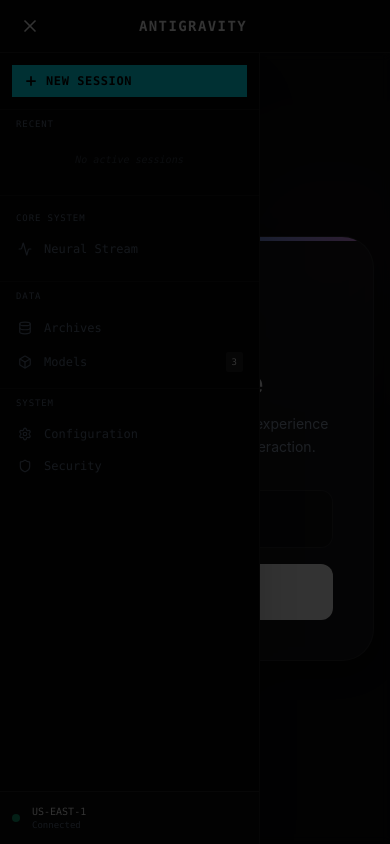
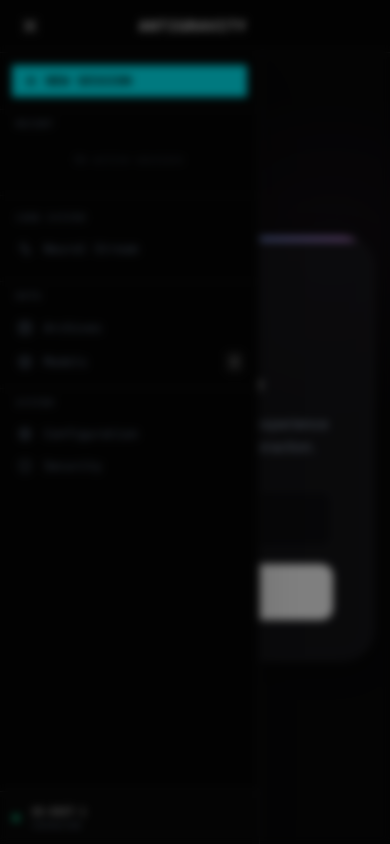
Before and after one commit to rathodloki/antigravity-chat, a React (Vite) app: page / in a window 390 px wide. Both pictures are taken after a click on the button 30 px from the left and 26 px from the top of the page. Built offline with nearby package versions, Linux system fonts and the light colour scheme.

Commit message:
Fix UI: Hide duplicate mobile logo & lighten menu overlay

```diff
--- a/src/components/ChatInterface.tsx
+++ b/src/components/ChatInterface.tsx
@@ -128,7 +128,7 @@ export const ChatInterface: React.FC = () => {
             {/* Header / Top Bar - Pro Dashboard Style */}
             <header className="flex justify-between items-center px-6 py-3 w-full z-20 bg-[#0a0a0b] border-b border-white/10">
                 <div className="flex items-center gap-4">
-                    <div className="flex items-center gap-3 group cursor-pointer">
+                    <div className="hidden md:flex items-center gap-3 group cursor-pointer">
                         <span className="text-xl font-bold font-mono tracking-tighter text-white">
                             ANTIGRAVITY<span className="text-[var(--accent-primary)]">.AI</span>
                         </span>
--- a/src/components/Layout.tsx
+++ b/src/components/Layout.tsx
@@ -14,7 +14,7 @@ export const Layout: React.FC<LayoutProps> = ({ children }) => {
             {/* Mobile Menu Overlay */}
             {isMobileMenuOpen && (
                 <div
-                    className="fixed inset-0 bg-black/80 z-40 md:hidden"
+                    className="fixed inset-0 bg-black/50 backdrop-blur-sm z-40 md:hidden"
                     onClick={() => setIsMobileMenuOpen(false)}
                 />
             )}
```
